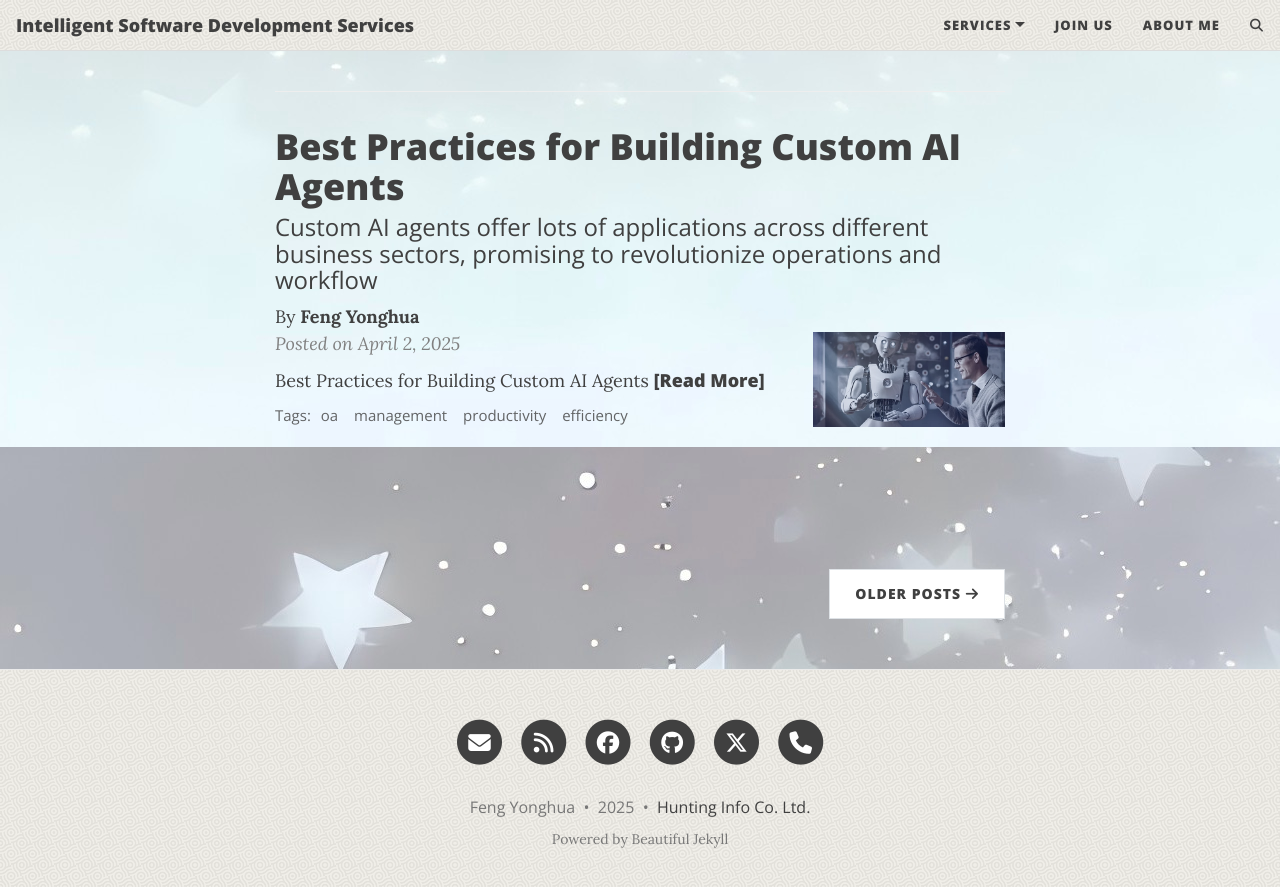
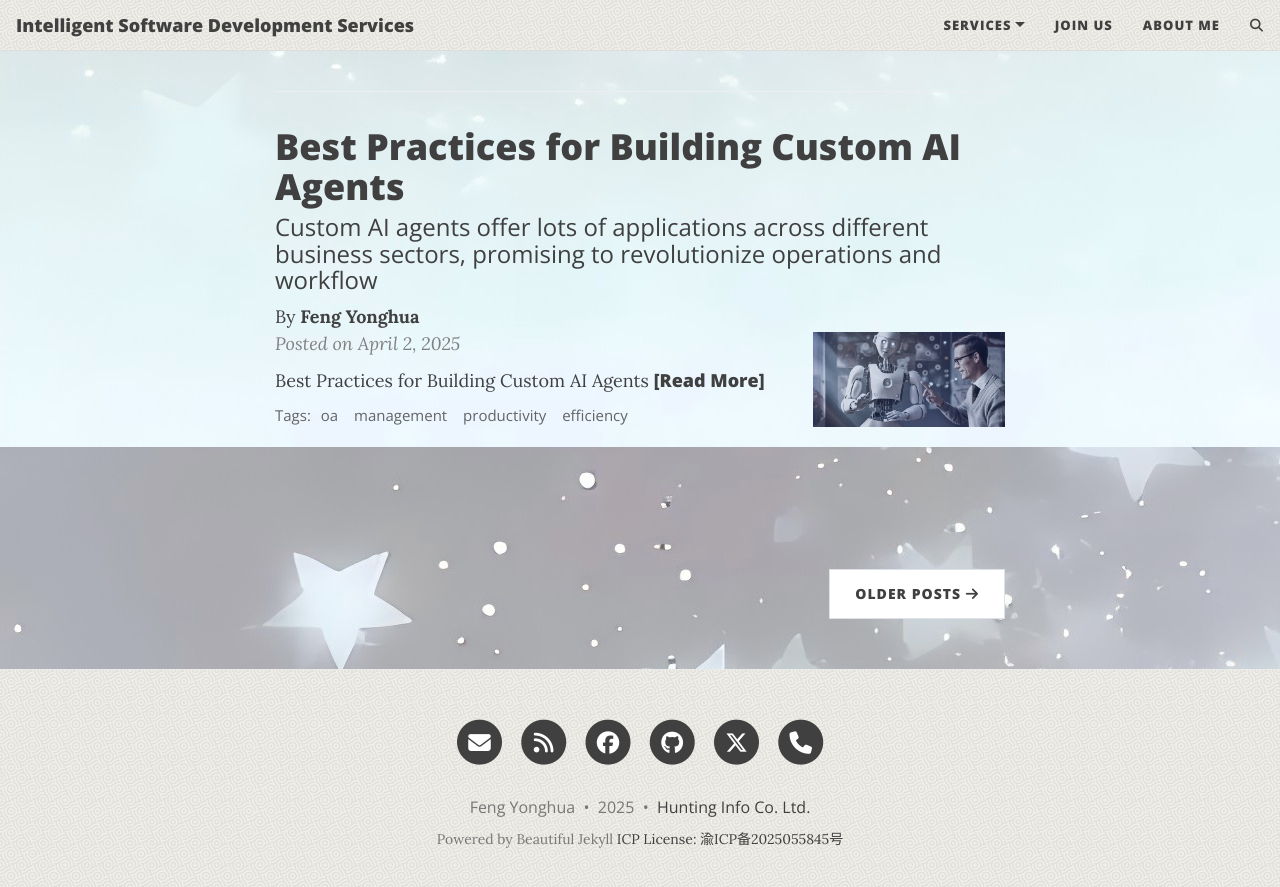
Before and after one commit to radarfyh/radarfyh.github.io, a Jekyll site: the page built from index.html, in a window 1280 px wide and 900 px high, scrolled down 2289 px. Shown: the top 887 px of the window. Built offline with Jekyll 4.4.1, drawn with Linux system fonts in a browser that asks for light colours; the list of posts is cut into pages by our own code; comment, search, counter and statistics services are not loaded.

Commit message:
新增ICP license

```diff
--- a/_config.yml
+++ b/_config.yml
@@ -300,3 +300,5 @@ plugins:
 
 # Beautiful Jekyll / Dean Attali
 # 2fc73a3a967e97599c9763d05e564189
+
+icp-license: "渝ICP备2025055845号"
--- a/_includes/footer.html
+++ b/_includes/footer.html
@@ -38,7 +38,7 @@
 
       </p>
       {% unless site.remove-ads %}<p class="theme-by text-muted">
-        Powered by Beautiful Jekyll
+        Powered by Beautiful Jekyll <a href="http://beian.miit.gov.cn/">ICP License: {{ site.icp-license }}</a>
       </p>{% endunless %}
       </div>
     </div>
```
